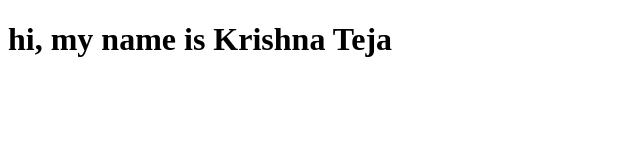
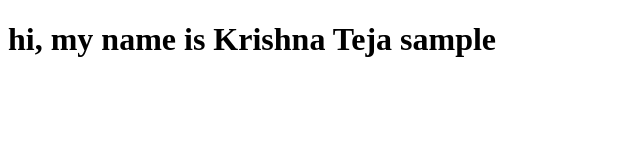
Before and after one commit to packetcode/firstpage, a plain HTML site: page index.html in a window 1280 px wide. Shown: the whole page, without its empty margins (0-640 px from the left). Drawn offline with Linux system fonts and the light colour scheme.

Commit message:
some changes

```diff
--- a/index.html
+++ b/index.html
@@ -7,6 +7,6 @@
         <meta name="description" content="This page is designed by krishna teja for coding bootcamp demo">
     </head>
 	<body>
-		<h1> hi, my name is Krishna Teja </h1>
+		<h1> hi, my name is Krishna Teja sample</h1>
 	</body>
 </html>
```
